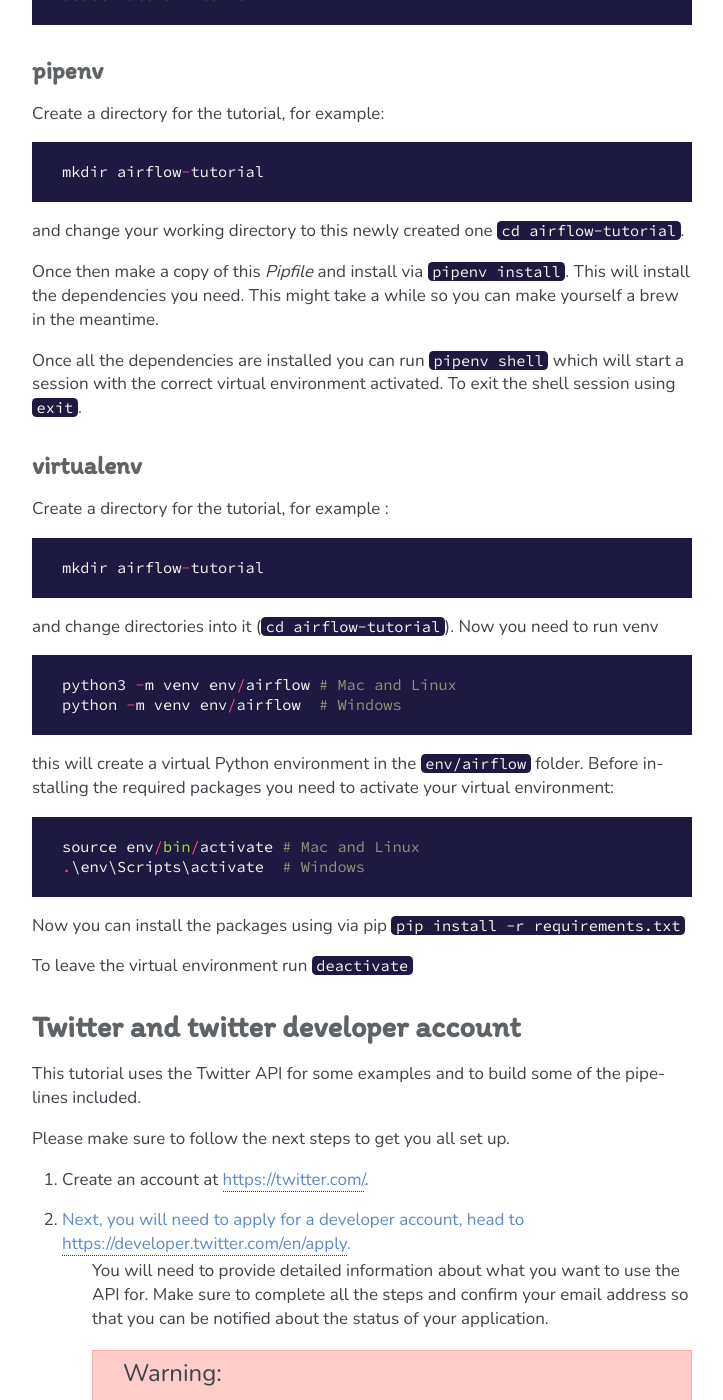
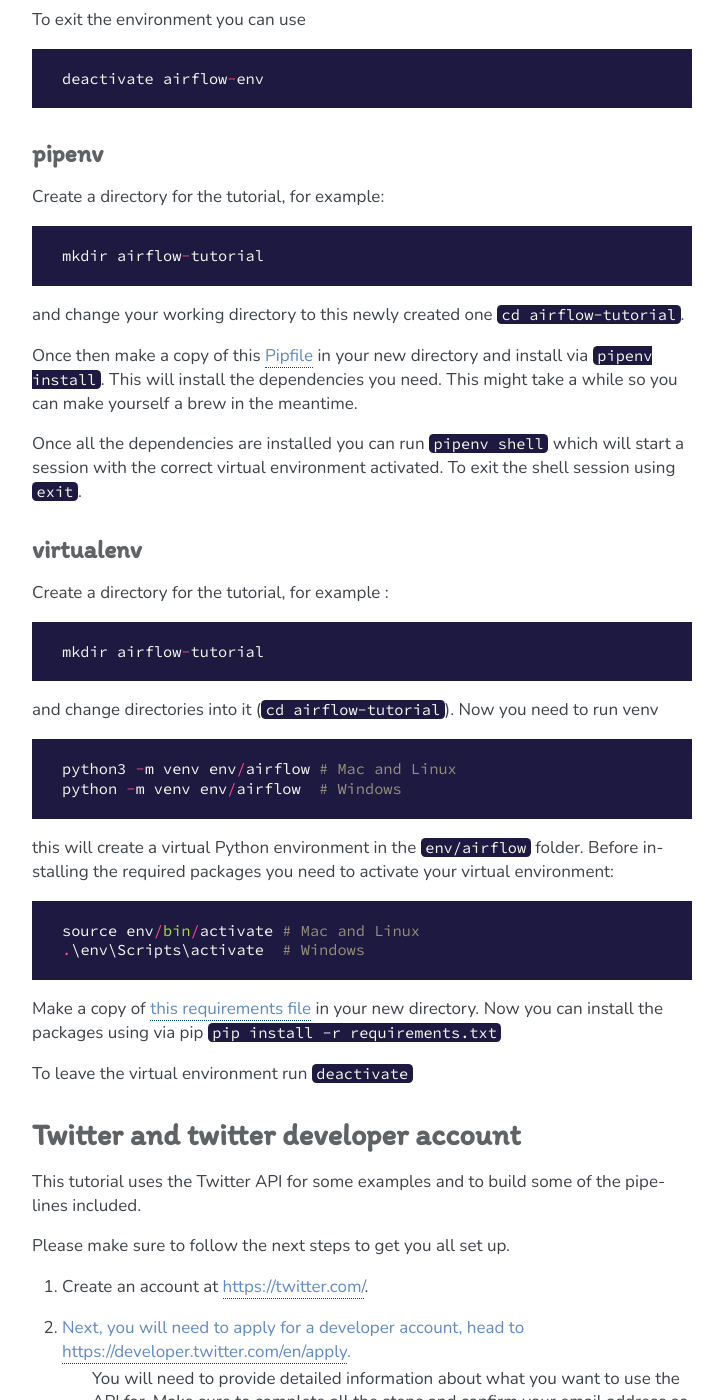
Before and after one commit to trallard/airflow-tutorial, a Sphinx documentation site: the page built from source/setup.rst, in a window 1280 px wide and 1400 px high, scrolled down 4176 px. Shown: the whole window, without its empty margins (388-1111 px from the left). Built offline with Sphinx 7.4.7, drawn with Linux system fonts in a browser that asks for light colours; comment, search, counter and statistics services are not loaded; some of the changed text lies outside the part shown.

Commit message:
Update links to files

```diff
--- a/source/setup.rst
+++ b/source/setup.rst
@@ -159,7 +159,9 @@
 
 If you are using Anaconda first you will need to make a directory for the tutorial, for example ``mkdir airflow-tutorial``.
 Once created make sure to change into it using ``ch airflow-tutorial``.
-Next, make a copy of this `environment.yaml` and install the
+
+Next, make a copy of this `environment.yaml <https://raw.githubusercontent.com/trallard/airflow-tutorial/master/environment.yaml>`_
+ and install the
 dependencies via ``Conda env create -f environment.yml``.
 Once all the dependencies are installed you can activate your environment through the following commands
 ::
@@ -179,7 +181,8 @@
 
 and change your working directory to this newly created one ``cd airflow-tutorial``.
 
-Once then make a copy of this `Pipfile` and install via ``pipenv install``.
+Once then make a copy of this `Pipfile <https://raw.githubusercontent.com/trallard/airflow-tutorial/master/Pipfile>`_
+in your new directory and install via ``pipenv install``.
 This will install the dependencies you need. This might take a while so you can make yourself a brew in the meantime.
 
 Once all the dependencies are installed you can run ``pipenv shell`` which will start a session with the correct virtual environment activated. To exit the shell session using ``exit``.
@@ -201,6 +204,8 @@
     source env/bin/activate # Mac and Linux
     .\env\Scripts\activate  # Windows
 
+Make a copy of `this requirements file <https://raw.githubusercontent.com/trallard/airflow-tutorial/master/requirements.txt>`_
+in your new directory.
 Now you can install the packages using via pip ``pip install -r requirements.txt``
 
 To leave the virtual environment run ``deactivate``
```
Also changed, not shown: environment.yaml (renamed from source/environment.yaml).
